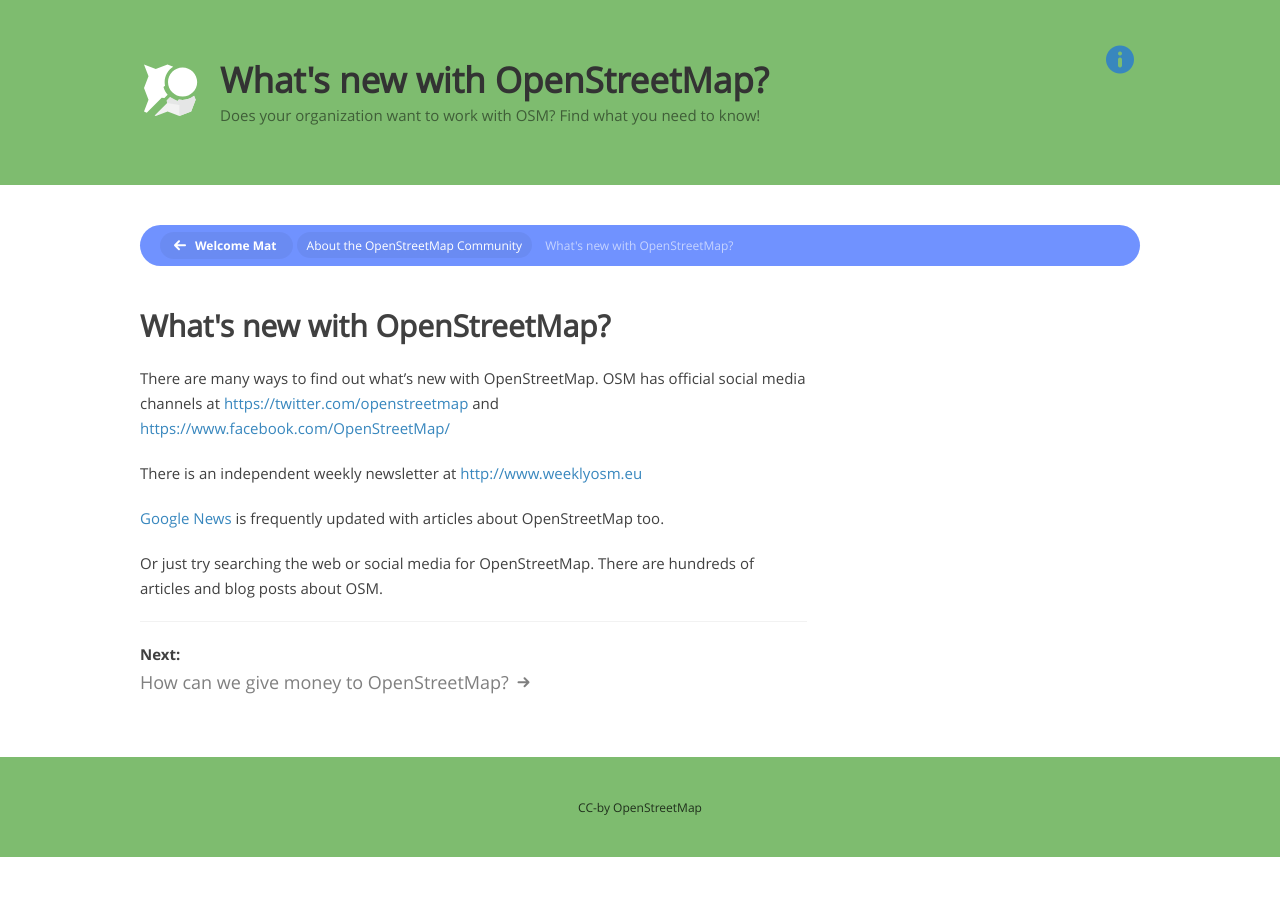
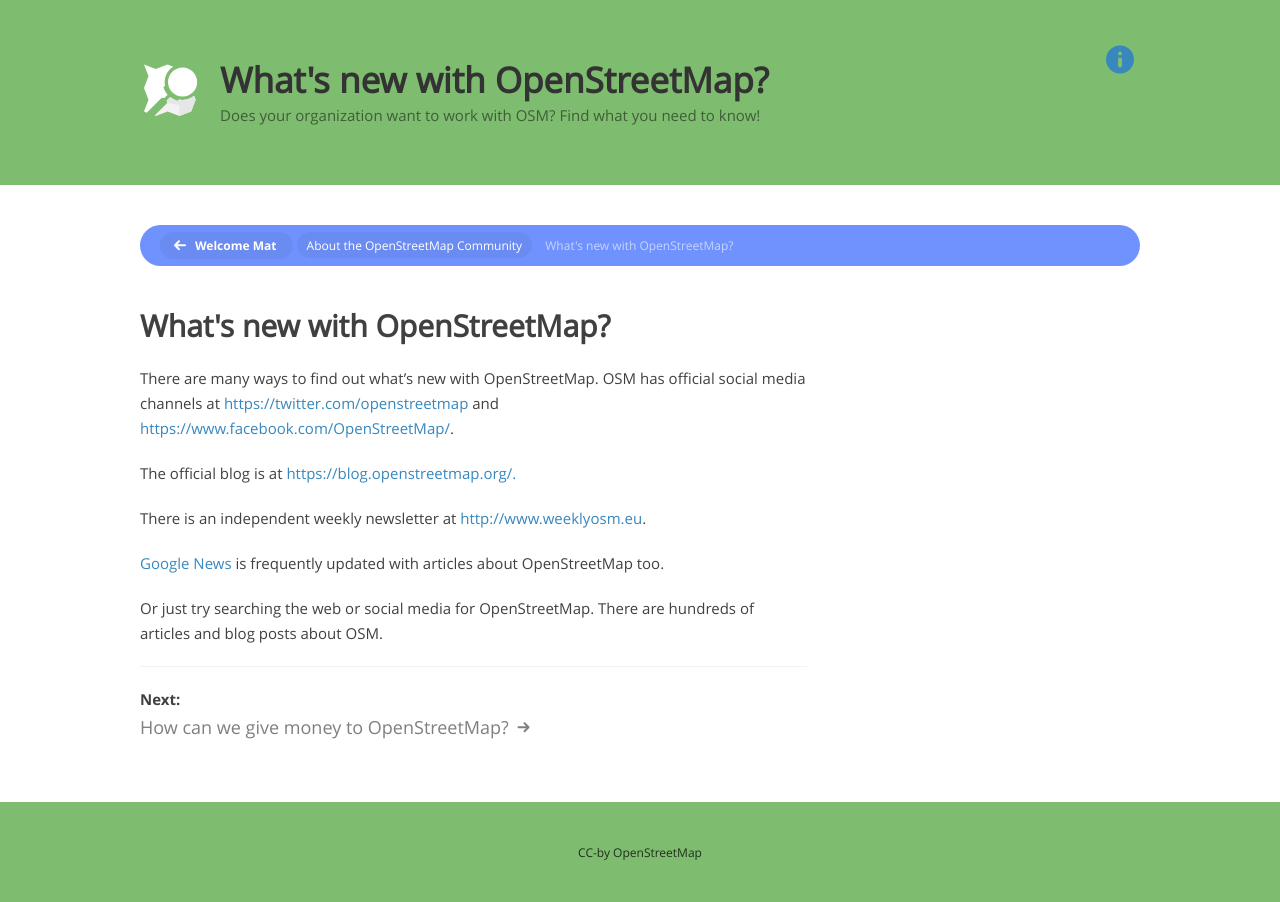
Before and after one commit to osmfoundation/welcome-mat, a Jekyll site: the page built from about-osm-community/_posts/0000-01-05-osm-news.md, in a window 1280 px wide. Built offline with Jekyll 4.4.1, drawn with Linux system fonts in a browser that asks for light colours.

Commit message:
Add link to official osm blog, and minor syntax edits on the same osm news page

```diff
--- a/about-osm-community/_posts/0000-01-05-osm-news.md
+++ b/about-osm-community/_posts/0000-01-05-osm-news.md
@@ -2,9 +2,11 @@
 title: What's new with OpenStreetMap?
 ---
 
-There are many ways to find out what’s new with OpenStreetMap. OSM has official social media channels at <a href="https://twitter.com/openstreetmap">https://twitter.com/openstreetmap</a> and <a href="https://www.facebook.com/OpenStreetMap/">https://www.facebook.com/OpenStreetMap/</a>
+There are many ways to find out what’s new with OpenStreetMap. OSM has official social media channels at <a href="https://twitter.com/openstreetmap">https://twitter.com/openstreetmap</a> and <a href="https://www.facebook.com/OpenStreetMap/">https://www.facebook.com/OpenStreetMap/</a>.
 
-There is an independent weekly newsletter at <a href="http://www.weeklyosm.eu">http://www.weeklyosm.eu</a>
+The official blog is at <a href="https://blog.openstreetmap.org/">https://blog.openstreetmap.org/.
+
+There is an independent weekly newsletter at <a href="http://www.weeklyosm.eu">http://www.weeklyosm.eu</a>.
 
 <a href="https://news.google.com/news/search/section/q/openstreetmap/openstreetmap?hl=en&gl=US&ned=us">Google News</a> is frequently updated with articles about OpenStreetMap too.
 
```
